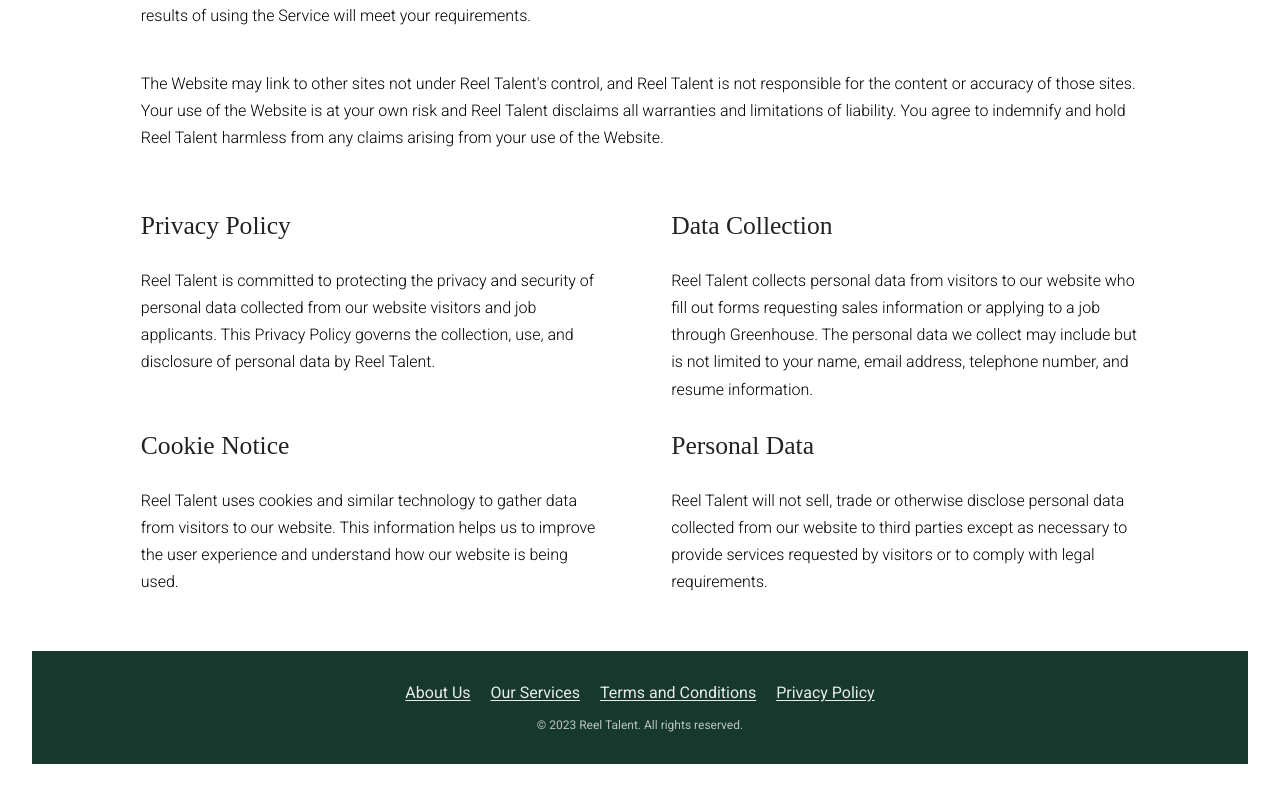
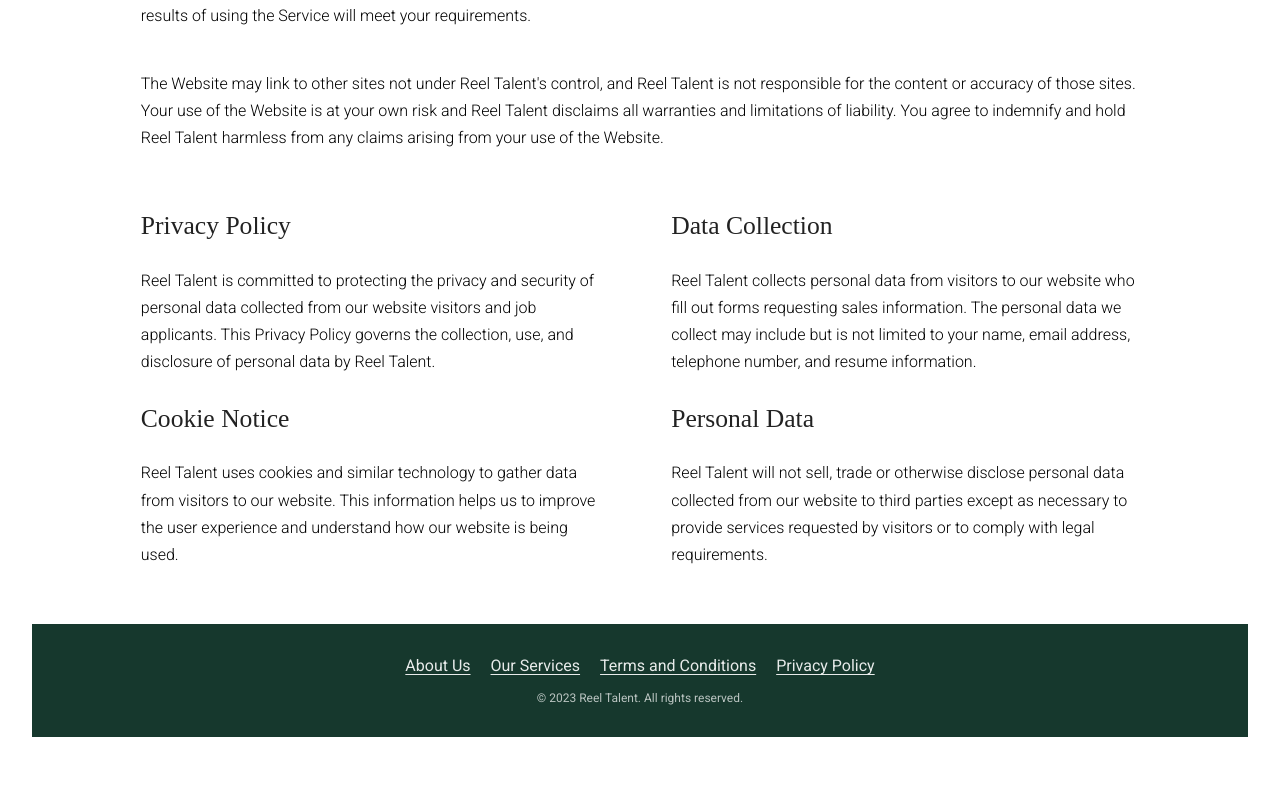
Before and after one commit to tyrone-toinfinity/reel-talent, a React (Vite) app: page /legal in a window 1280 px wide. Shown: the part 1360-2156 px from the top of the page. After the commit the page ends 2129 px from the top, so only its background shows below. Built offline with nearby package versions, Linux system fonts and the light colour scheme.

Commit message:
legal footer

```diff
--- a/src/components/SiteFooter.css
+++ b/src/components/SiteFooter.css
@@ -16,8 +16,8 @@ footer {
   text-decoration: none;
   margin: 0 10px;
   cursor: pointer;
-  text-decoration: underline;
-  text-underline-offset: 2px;
+  text-decoration: underline solid 1px;
+  text-underline-offset: 3px;
 }
 .footer__links:hover {
   text-decoration: none;
--- a/src/pages/Legal/Legal.jsx
+++ b/src/pages/Legal/Legal.jsx
@@ -74,10 +74,9 @@ export const Legal = () => {
           <h3 className="terms__title">Data Collection </h3>{" "}
           <p className="legal__pg">
             Reel Talent collects personal data from visitors to our website who
-            fill out forms requesting sales information or applying to a job
-            through Greenhouse. The personal data we collect may include but is
-            not limited to your name, email address, telephone number, and
-            resume information.
+            fill out forms requesting sales information. The personal data we
+            collect may include but is not limited to your name, email address,
+            telephone number, and resume information.
           </p>
         </div>
         <div>
```
